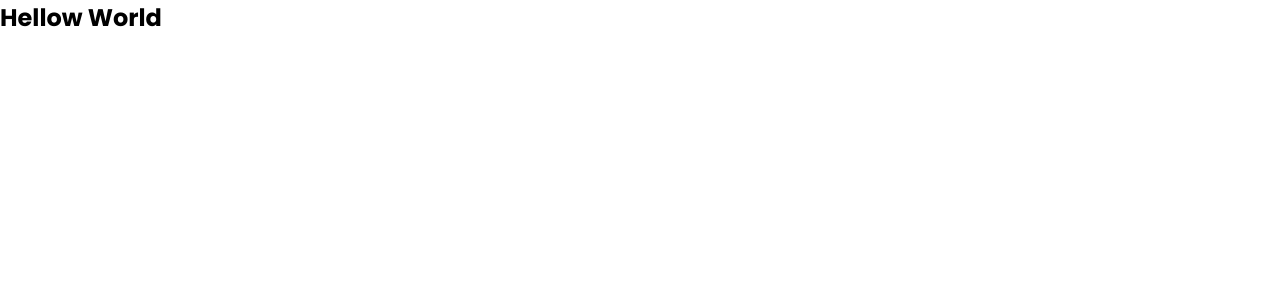
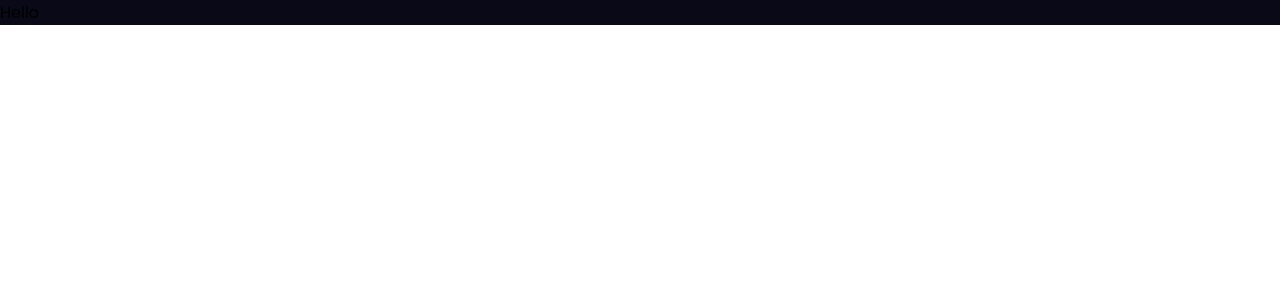
Before and after one commit to Sushant883/AiImageGenerator, a React (Create React App) app in the folder client/: page / in a window 1280 px wide. Shown: the top 300 px of the page. Built offline with nearby package versions, Linux system fonts and the light colour scheme.

Commit message:
add darktheme

```diff
--- a/client/src/App.js
+++ b/client/src/App.js
@@ -1,10 +1,24 @@
+import styled, { ThemeProvider } from "styled-components";
+import { darkTheme } from "./utils/Theme";
 
+const Container = styled.div`
+  width: 100%;
+  height: 100%;
+  display: flex;
+  background: ${({ theme }) => theme.bg};
+`;
+
+const Wrapper = styled.div`
+
+`;
 
 function App() {
   return (
-    <>
-    <h2>Hellow World</h2>
-    </>
+    <ThemeProvider theme={darkTheme}>
+      <Container>
+        <Wrapper>Hello</Wrapper>
+      </Container>
+    </ThemeProvider>
   );
 }
 
```
